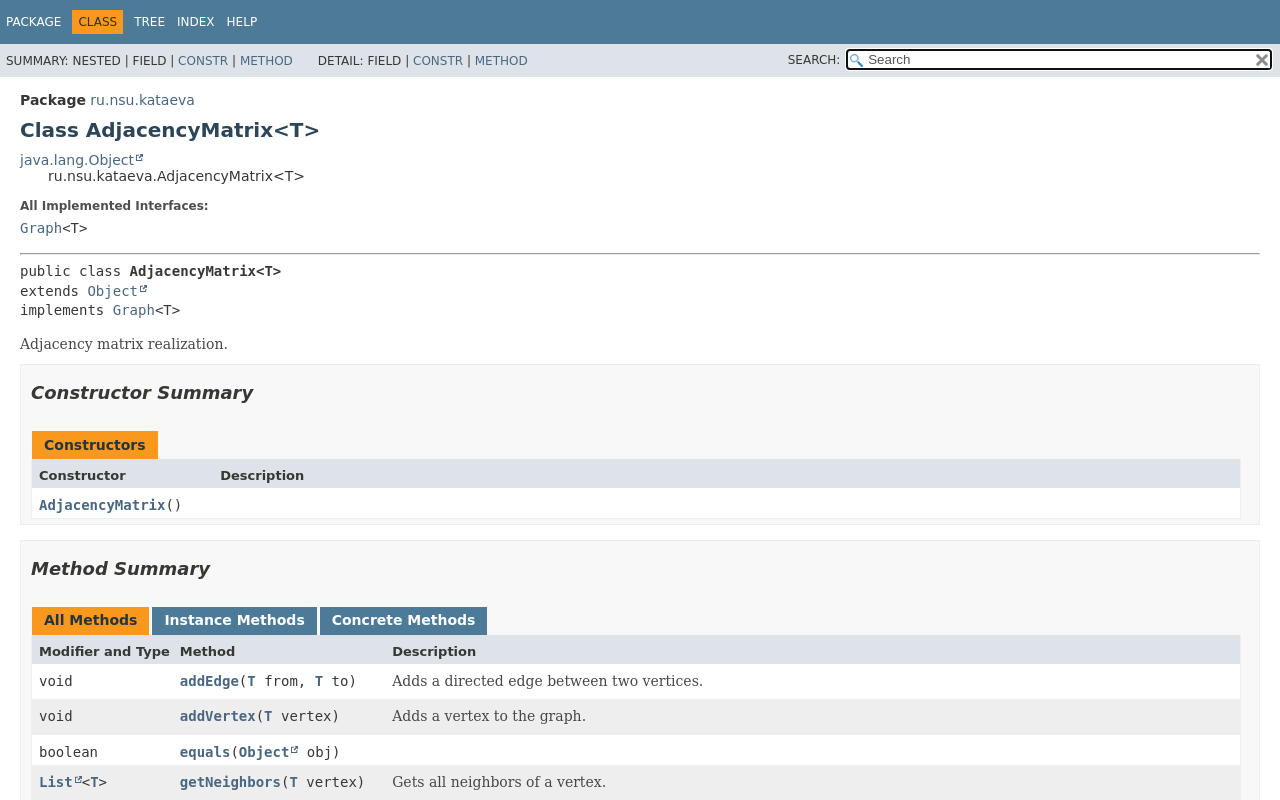
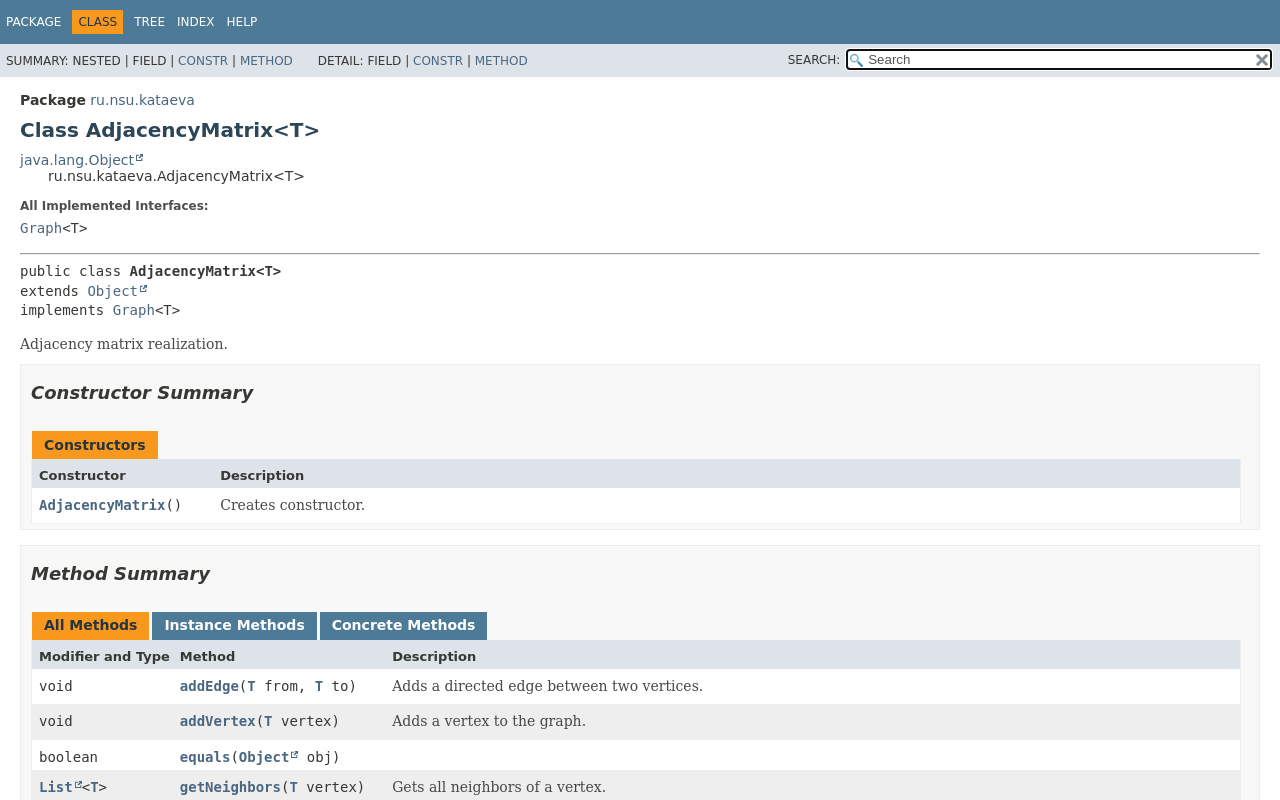
Before and after one commit to olesik111/OOP, a plain HTML site: page Task_1_2_1/ru/nsu/kataeva/AdjacencyMatrix.html in a window 1280 px wide. Drawn offline with Linux system fonts and the light colour scheme; a web font is replaced by a local one.

Commit message:
Deploying to gh-pages from @ olesik111/OOP@7260cd35d1389b4f3af6168fb89ee00ddba1df6e 🚀

```diff
--- a/Task_1_2_1/ru/nsu/kataeva/AdjacencyMatrix.html
+++ b/Task_1_2_1/ru/nsu/kataeva/AdjacencyMatrix.html
@@ -94,7 +94,9 @@ implements <a href="Graph.html" title="interface in ru.nsu.kataeva">Graph</a>&lt
 <div class="table-header col-first">Constructor</div>
 <div class="table-header col-last">Description</div>
 <div class="col-constructor-name even-row-color"><code><a href="#%3Cinit%3E()" class="member-name-link">AdjacencyMatrix</a>()</code></div>
-<div class="col-last even-row-color">&nbsp;</div>
+<div class="col-last even-row-color">
+<div class="block">Creates constructor.</div>
+</div>
 </div>
 </section>
 </li>
@@ -174,6 +176,7 @@ implements <a href="Graph.html" title="interface in ru.nsu.kataeva">Graph</a>&lt
 <section class="detail" id="&lt;init&gt;()">
 <h3>AdjacencyMatrix</h3>
 <div class="member-signature"><span class="modifiers">public</span>&nbsp;<span class="element-name">AdjacencyMatrix</span>()</div>
+<div class="block">Creates constructor.</div>
 </section>
 </li>
 </ul>
```
Also changed, not shown: Task_1_2_1/index-all.html (+3 -1 lines).
